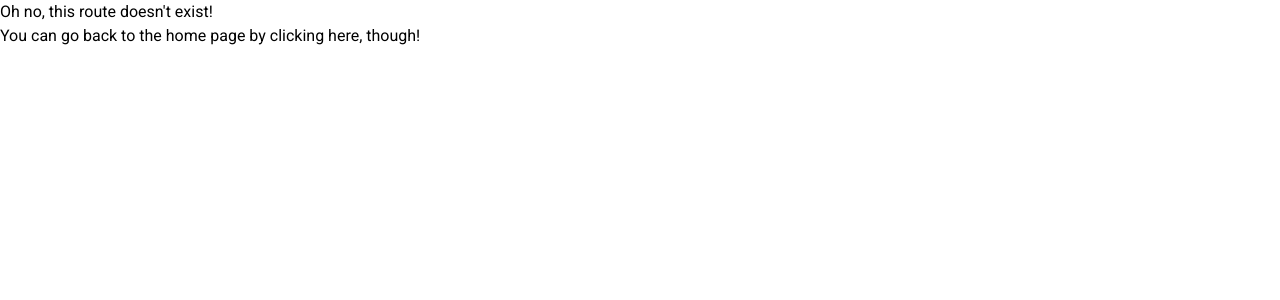
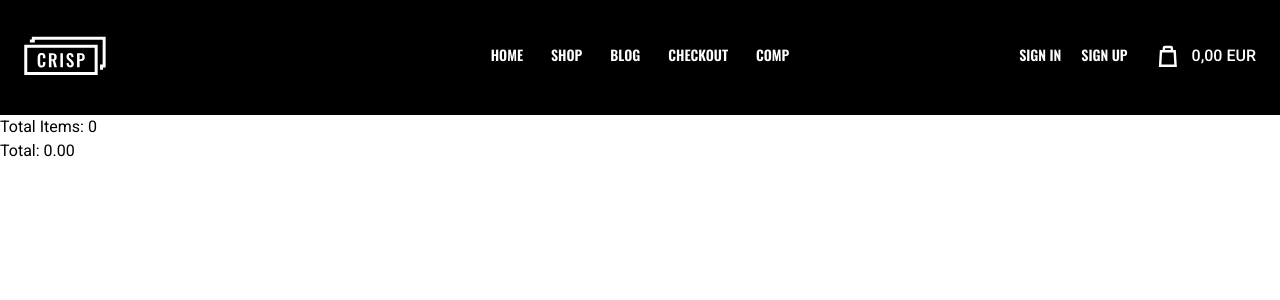
Before and after one commit to isikava/shopping-cart, a React (Vite) app: page /cart in a window 1280 px wide. Shown: the top 300 px of the page. Built offline with nearby package versions, Linux system fonts and the light colour scheme.

Commit message:
Add Cart page

```diff
--- a/src/components/Header.tsx
+++ b/src/components/Header.tsx
@@ -89,11 +89,14 @@ export const Header = () => {
           {/* Bag */}
           <Flex align={'center'}>
             <IconButton
+              as={Link}
+              to="cart"
               aria-label="cart"
               icon={<Bag />}
               variant={'link'}
               size={'lg'}
             />
+
             <Text display={{ base: 'none', md: 'block' }} fontWeight={500}>
               0,00&nbsp;EUR
             </Text>
--- /dev/null
+++ b/src/pages/Cart.tsx
@@ -0,0 +1,49 @@
+import React from 'react';
+import { deleteFromCart, increaseQuantity, decreaseQuantity } from './Router';
+import { Button, Box } from '@chakra-ui/react';
+import { PRODUCTS, PRODUCTS_WOMEN } from '@/data';
+
+type Props = {
+  cart: ICartItem[];
+  onDeleteFromCart: deleteFromCart;
+  onIncrease: increaseQuantity;
+  onDecrease: decreaseQuantity;
+};
+
+const Cart = ({ cart, onDeleteFromCart, onIncrease, onDecrease }: Props) => {
+  const products = PRODUCTS;
+
+  const cartQty = cart.reduce((qty, item) => qty + item.qty, 0);
+
+  const total = cart
+    .reduce((sum, cp) => {
+      const item = products.find((p) => p.id === cp.id);
+      return sum + (item?.price || 0) * cp.qty;
+    }, 0)
+    .toFixed(2);
+
+  return (
+    <Box>
+      {cart.map((cp) => {
+        const item = products.find((p) => p.id === cp.id);
+        return (
+          <div key={item?.id}>
+            <div>{item?.title}</div>
+            <div> Quantity: {cp.qty} </div>
+            <div>
+              <Button onClick={() => onDeleteFromCart(cp.id)}>Remove</Button>
+            </div>
+            <div>
+              <Button onClick={() => onDecrease(cp.id)}>-</Button>
+              <Button onClick={() => onIncrease(cp.id)}>+</Button>
+            </div>
+          </div>
+        );
+      })}
+      <div>Total Items: {cartQty} </div>
+      <div>Total: {total} </div>
+    </Box>
+  );
+};
+
+export default Cart;
--- a/src/pages/Products.tsx
+++ b/src/pages/Products.tsx
@@ -17,21 +17,13 @@ import { PRODUCTS, PRODUCTS_WOMEN } from '@/data';
 import { ProductCard } from '@/components/ProductCard';
 import { api } from '@/api';
 import { useState, useEffect } from 'react';
-import { deleteFromCart, increaseQuantity, decreaseQuantity } from './Router';
+import { increaseQuantity } from './Router';
 
 type Props = {
-  cart: ICartItem[];
-  onDeleteFromCart: deleteFromCart;
   onIncrease: increaseQuantity;
-  onDecrease: decreaseQuantity;
 };
 
-const Products = ({
-  cart,
-  onDeleteFromCart,
-  onIncrease,
-  onDecrease,
-}: Props) => {
+const Products = ({ onIncrease }: Props) => {
   const [products, setProducts] = useState<IProduct[]>(PRODUCTS);
 
   useEffect(() => {
@@ -51,41 +43,11 @@ const Products = ({
     };
   }, []);
 
-  const cartQty = cart.reduce((qty, item) => qty + item.qty, 0);
-
-  const total = cart
-    .reduce((sum, cp) => {
-      const item = products.find((p) => p.id === cp.id);
-      return sum + (item?.price || 0) * cp.qty;
-    }, 0)
-    .toFixed(2);
-
   return (
     <Container maxW={'1980px'}>
       <Text fontSize={'sm'} color={'gray1'}>
         Home / Womens Dress / Best Chose
       </Text>
-
-      <Box>
-        {cart.map((cp) => {
-          const item = products.find((p) => p.id === cp.id);
-          return (
-            <div key={item?.id}>
-              <div>{item?.title}</div>
-              <div> Quantity: {cp.qty} </div>
-              <div>
-                <Button onClick={() => onDeleteFromCart(cp.id)}>Remove</Button>
-              </div>
-              <div>
-                <Button onClick={() => onDecrease(cp.id)}>-</Button>
-                <Button onClick={() => onIncrease(cp.id)}>+</Button>
-              </div>
-            </div>
-          );
-        })}
-        <div>Total Items: {cartQty} </div>
-        <div>Total: {total} </div>
-      </Box>
 
       <Grid
         templateColumns={{ base: '1fr', lg: '1fr 4fr' }}
--- a/src/pages/Router.tsx
+++ b/src/pages/Router.tsx
@@ -7,6 +7,7 @@ import Products from './Products';
 import Checkout from './Checkout';
 import Components from './Components';
 import { useLocalStorage } from '@/hooks/useLocalStorage';
+import Cart from './Cart';
 
 export type getItemQuantity = (id: number) => number;
 export type deleteFromCart = (id: number) => void;
@@ -61,14 +62,7 @@ export const Router = () => {
         },
         {
           path: '/products',
-          element: (
-            <Products
-              cart={cart}
-              onDeleteFromCart={deleteFromCart}
-              onIncrease={increaseQuantity}
-              onDecrease={decreaseQuantity}
-            />
-          ),
+          element: <Products onIncrease={increaseQuantity} />,
         },
         {
           path: '/checkout',
@@ -78,6 +72,17 @@ export const Router = () => {
           path: '/components',
           element: <Components />,
         },
+        {
+          path: '/cart',
+          element: (
+            <Cart
+              cart={cart}
+              onDeleteFromCart={deleteFromCart}
+              onIncrease={increaseQuantity}
+              onDecrease={decreaseQuantity}
+            />
+          ),
+        },
       ],
     },
   ]);
```
